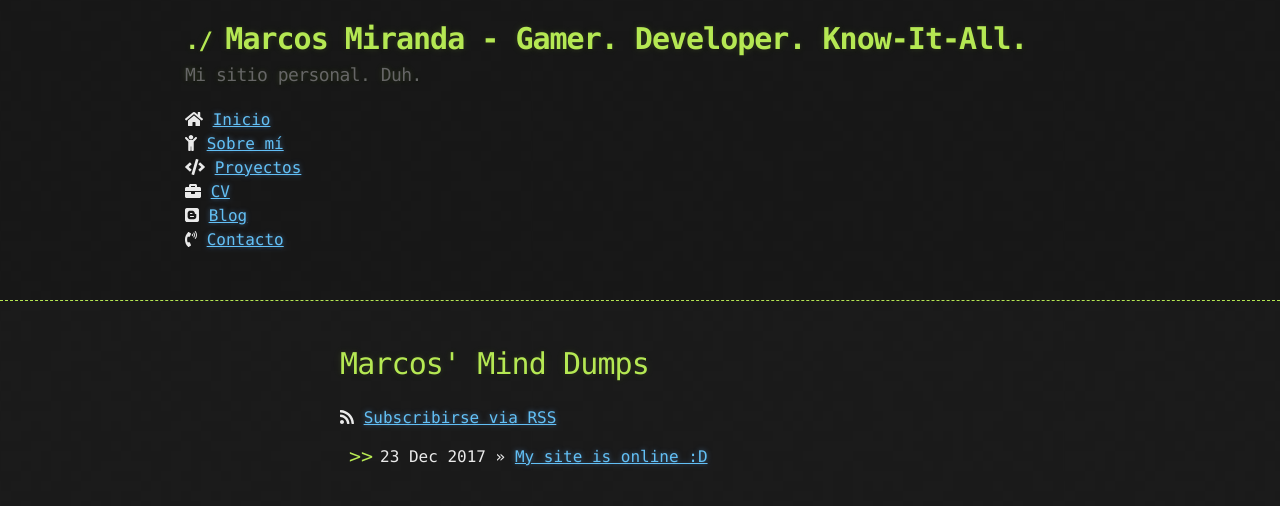
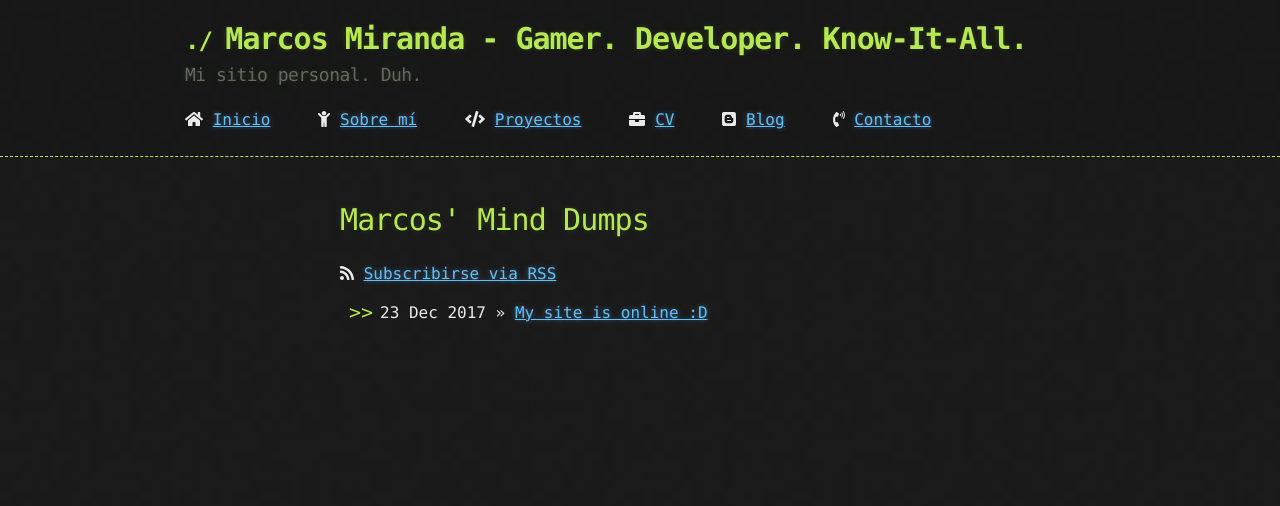
Before and after one commit to mimg2805/mimg2805.github.io, a Jekyll site: the page built from blog/index.html, in a window 1280 px wide. Shown: the top 506 px of the page. Built offline with Jekyll 4.4.1, drawn with Linux system fonts in a browser that asks for light colours; nearby versions of some CDN libraries.

Commit message:
Update _home.scss

```diff
--- a/_sass/_home.scss
+++ b/_sass/_home.scss
@@ -18,7 +18,7 @@ header {
         h1 {
             margin: 0 auto;
         }
-        li {
+        nav div {
             float: left;
             margin-right: 3em;
             @media screen and (max-width: $break-small) {
```
